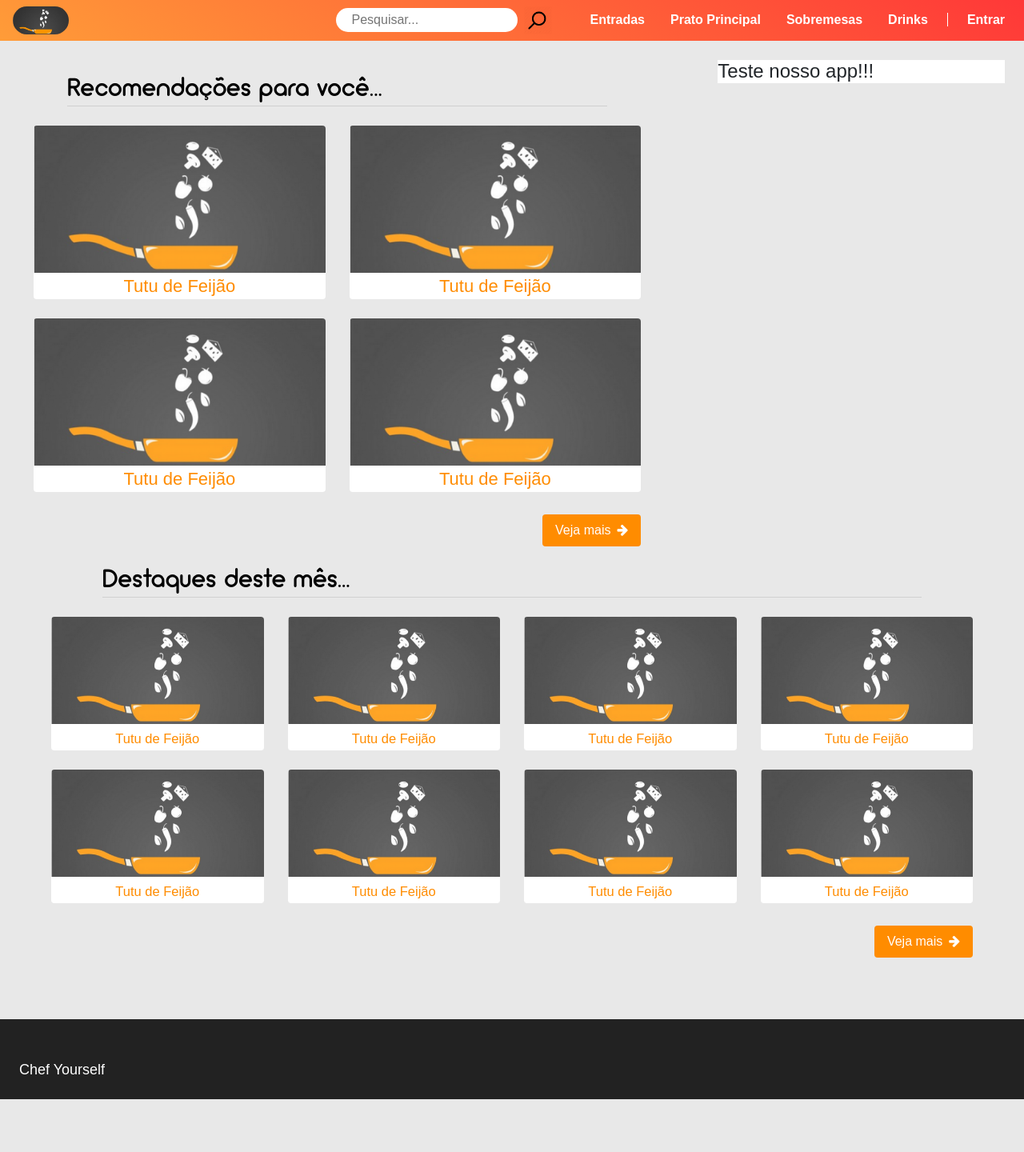
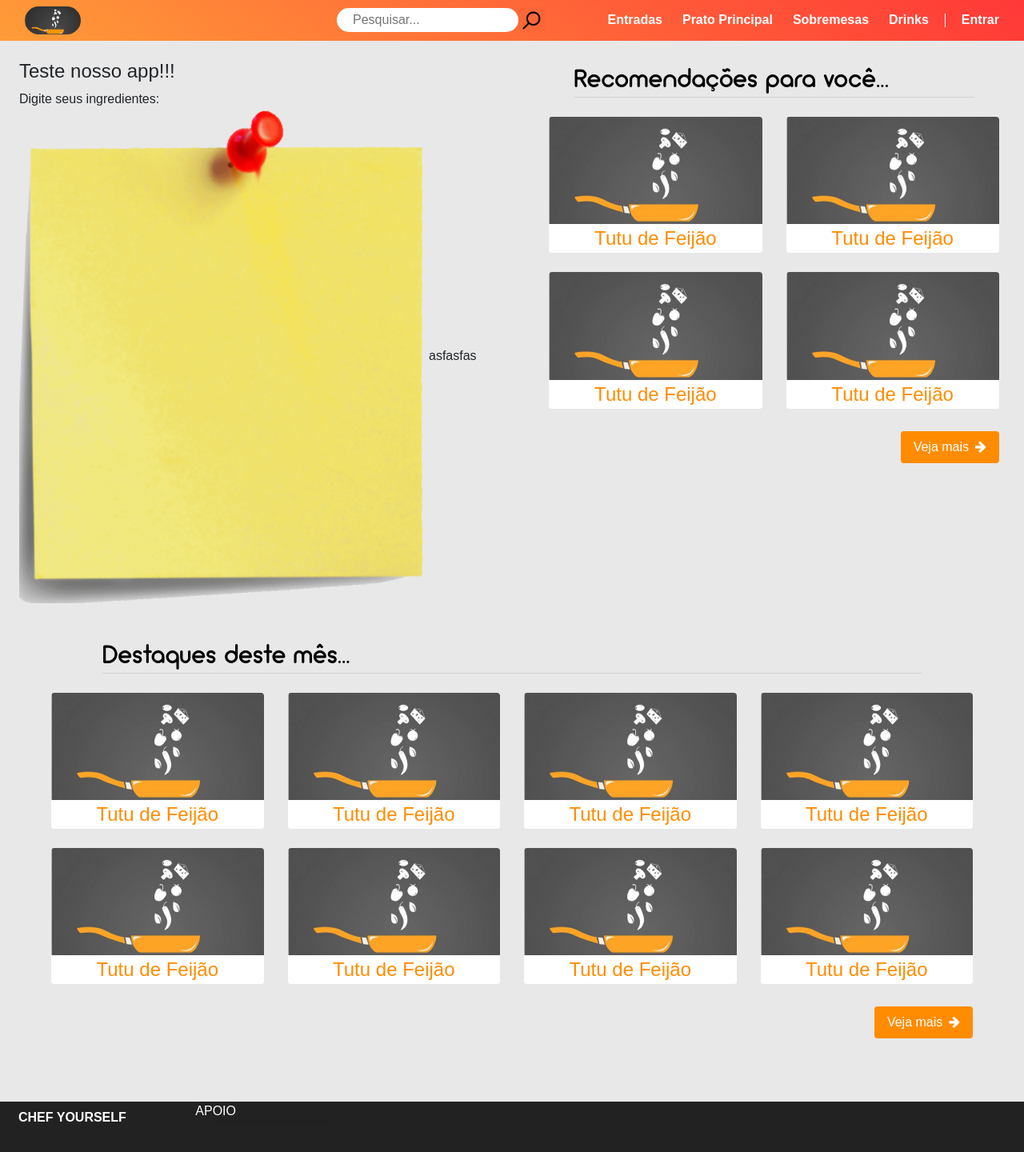
Before and after one commit to gustavo32/projeto-receita, a React (Create React App) app: page / in a window 1280 px wide. Shown: the top 1440 px of the page at 80% size. Before the commit the page ends 1374 px from the top, so only its background shows below. Built offline with nearby package versions, Linux system fonts and the light colour scheme.

Commit message:
Layout fixed and some features add.

```diff
--- a/package.json
+++ b/package.json
@@ -5,6 +5,7 @@
   "dependencies": {
     "bootstrap": "^4.1.3",
     "font-awesome": "^4.7.0",
+    "jquery": "^3.3.1",
     "react": "^16.4.2",
     "react-dom": "^16.4.2",
     "react-scripts": "1.1.4"
--- a/src/App.js
+++ b/src/App.js
@@ -11,17 +11,17 @@ class App extends Component {
 			<div>
 				<NavBar />
 				<div className="row">
-					<div role="main" className="col-md-8">
-						<PrimaryContent />
-					</div>
-					<aside className="col-md-4">
+					<div role="main" className="col-md-6 col-sm-12">
 						<div className="m-4">
 							<ComplementaryContent style={{ backgroundColor: "white" }} />
 						</div>
+					</div>
+					<aside className="col-md-6 col-sm-12">
+						<PrimaryContent />
 					</aside>
-				</div>
-				<div style={{ marginBottom: "6%" }}>
-					<OtherContent />
+					<div className="col-sm-12 col-md-12" style={{ marginBottom: "6%" }}>
+						<OtherContent />
+					</div>
 				</div>
 
 				<Footer />
--- a/src/components/complementaryContent.jsx
+++ b/src/components/complementaryContent.jsx
@@ -1,10 +1,22 @@
 import React, { Component } from "react";
+import note from "../imagens/note.png";
 
 class ComplementaryContent extends React.Component {
 	render() {
 		return (
-			<div style={{ backgroundColor: "#fff" }}>
-				<h4 className="mb-0">Teste nosso app!!!</h4>
+			<div>
+				<h4>Teste nosso app!!!</h4>
+				<span>Digite seus ingredientes:</span>
+				<div style={{ position: "relative", display: "inline-block" }}>
+					<img
+						src={note}
+						style={{
+							height: "77.33vh",
+							width: "64.00vh"
+						}}
+					/>
+					asfasfas
+				</div>
 			</div>
 		);
 	}
--- a/src/components/footer.jsx
+++ b/src/components/footer.jsx
@@ -4,12 +4,26 @@ class Footer extends React.Component {
 	render() {
 		return (
 			<div style={{ backgroundColor: "#222", height: 100 }}>
-				<span
-					className="text-white large m-4"
-					style={{ position: "relative", top: "50%", bottom: "50%" }}
-				>
-					Chef Yourself
-				</span>
+				<div className="container-fluid">
+					<div className="row">
+						<div
+							className="text-white large m-2 col-sm-2"
+							style={{
+								align: "center",
+								fontWeight: "bold"
+							}}
+						>
+							<span style={{ marginTop: "50%" }}>CHEF YOURSELF</span>
+						</div>
+						<div
+							className="text-white large col-sm-2"
+							style={{ position: "relative", top: "50%", bottom: "50%" }}
+						>
+							APOIO
+							<hr style={{ margin: "2px solid", color: "white" }} />
+						</div>
+					</div>
+				</div>
 			</div>
 		);
 	}
--- a/src/components/navbar.jsx
+++ b/src/components/navbar.jsx
@@ -8,49 +8,47 @@ class NavBar extends React.Component {
 			fontWeight: 550
 		};
 		return (
-			<nav className="navbar gradient-y-r">
+			<nav className="navbar navbar-expand-lg gradient-y-r">
+				<div className="container-fluid">
 					<img className="logo" src={logo} href="#" alt="logo" />
-				<div className="nav-inline">
+					<form action="/">
 						<input
 							type="search"
-						className="mr-2"
-						style={{ borderRadius: 100, paddingLeft: 20, height: 30 }}
+							className="hide-mobile"
+							style={{
+								borderRadius: 100,
+								paddingLeft: 20,
+								height: 30
+							}}
 							placeholder="Pesquisar..."
-						href="#!"
 						/>
+
+						<button
+							type="submit"
+							style={{ cursor: "pointer", background: "none" }}
+						>
+							<img src={search_icon} style={{ width: 35, height: 35 }} />
+						</button>
+					</form>
+
+					<div>
+						<a href="#!" className="hide-mobile">
+							<span>Entradas</span>
+						</a>
+						<a href="#!" className="hide-mobile">
+							<span>Prato Principal</span>
+						</a>
+						<a href="#!" className="hide-mobile">
+							<span>Sobremesas</span>
+						</a>
+						<a href="#!" className="hide-mobile">
+							<span style={{ paddingRight: 0 }}>Drinks</span>
+						</a>
+						<span className="vr hide-mobile" />
 						<a href="#!">
-						<img
-							className="mr-3"
-							style={{ width: 35, height: 35, cursor: "pointer" }}
-							src={search_icon}
-						/>
+							<span style={{ paddingRight: 0 }}>Entrar</span>
 						</a>
-					<a href="#!">
-						<span className="p-3 ml-3" style={font}>
-							Entradas
-						</span>
-					</a>
-					<a href="#!">
-						<span className="p-3" style={font}>
-							Prato Principal
-						</span>
-					</a>
-					<a href="#!">
-						<span className="p-3" style={font}>
-							Sobremesas
-						</span>
-					</a>
-					<a className="mr-2" href="#!">
-						<span className="p-3" style={font}>
-							Drinks
-						</span>
-					</a>
-					<span className="vr" />
-					<a href="#!">
-						<span className="ml-4 m-2" style={font}>
-							Entrar
-						</span>
-					</a>
+					</div>
 				</div>
 			</nav>
 		);
--- a/src/components/otherContent.jsx
+++ b/src/components/otherContent.jsx
@@ -4,14 +4,14 @@ import RecommendFrame from "./recommendFrame";
 class OtherContent extends React.Component {
 	state = {
 		frames: [
-			{ id: 0, size: 75 },
-			{ id: 1, size: 75 },
-			{ id: 2, size: 75 },
-			{ id: 3, size: 75 },
-			{ id: 4, size: 75 },
-			{ id: 5, size: 75 },
-			{ id: 6, size: 75 },
-			{ id: 7, size: 75 }
+			{ id: 0 },
+			{ id: 1 },
+			{ id: 2 },
+			{ id: 3 },
+			{ id: 4 },
+			{ id: 5 },
+			{ id: 6 },
+			{ id: 7 }
 		]
 	};
 	render() {
@@ -22,12 +22,8 @@ class OtherContent extends React.Component {
 				<div style={{ margin: "0 5% 0 5%" }}>
 					<div className="row mt-4">
 						{this.state.frames.map(frame => (
-							<div key={frame.id} className="col-md-3">
-								<RecommendFrame
-									key={frame.id}
-									fontSize={frame.size}
-									frame={frame}
-								/>
+							<div key={frame.id} className="col-lg-3 col-md-6 col-sm-12">
+								<RecommendFrame key={frame.id} frame={frame} />
 							</div>
 						))}
 					</div>
--- a/src/components/primaryContent.jsx
+++ b/src/components/primaryContent.jsx
@@ -4,12 +4,7 @@ import RecommendFrame from "./recommendFrame";
 
 class PrimaryContent extends React.Component {
 	state = {
-		frames: [
-			{ id: 0, size: 100 },
-			{ id: 1, size: 100 },
-			{ id: 2, size: 100 },
-			{ id: 3, size: 100 }
-		]
+		frames: [{ id: 0 }, { id: 1 }, { id: 2 }, { id: 3 }]
 	};
 	render() {
 		return (
@@ -19,12 +14,8 @@ class PrimaryContent extends React.Component {
 				<div style={{ margin: "0 5% 0 5%" }}>
 					<div className="row mt-4">
 						{this.state.frames.map(frame => (
-							<div key={frame.id} className="col-md-6">
-								<RecommendFrame
-									key={frame.id}
-									fontSize={frame.size}
-									frame={frame}
-								/>
+							<div key={frame.id} className="col-lg-6 col-sm-12">
+								<RecommendFrame key={frame.id} frame={frame} />
 							</div>
 						))}
 					</div>
--- a/src/components/recommendFrame.jsx
+++ b/src/components/recommendFrame.jsx
@@ -3,7 +3,6 @@ import logo from "../imagens/logo.png";
 
 class RecommendFrame extends React.Component {
 	render() {
-		const styles = { fontSize: this.props.fontSize + "%" };
 		return (
 			<div className="mb-4">
 				<div style={{ backgroundColor: "white", borderRadius: "4px" }}>
@@ -17,7 +16,7 @@ class RecommendFrame extends React.Component {
 							style={{ width: "100%", borderRadius: "4px 4px 0 0" }}
 						/>
 						<div
-							className="display-topright display-hover large off"
+							className="display-topright display-hover off"
 							style={{ right: 65 }}
 						>
 							<button
@@ -29,26 +28,26 @@ class RecommendFrame extends React.Component {
 							</button>
 						</div>
 						<div
-							className="display-middle display-hover large off"
-							style={{ top: "42%" }}
+							className="display-middle display-hover off"
+							style={{ top: "48%" }}
 						>
-							<div className="text-center animate-opacity" style={styles}>
+							<div className="text-center animate-opacity">
 								<i className="fa fa-clock-o">
 									<span style={{ paddingLeft: 8 }}>10 minutos</span>
 								</i>
 							</div>
 						</div>
 						<div
-							className="display-middle display-hover large off"
-							style={{ top: "58%" }}
+							className="display-middle display-hover off"
+							style={{ top: "64%" }}
 						>
-							<div className="text-center animate-opacity" style={styles}>
+							<div className="text-center animate-opacity">
 								<i className="fa fa-users">
 									<span style={{ paddingLeft: 10 }}>5 porções</span>
 								</i>
 							</div>
 						</div>
-						<div className="display-topright display-hover large off">
+						<div className="display-topright display-hover off">
 							<button
 								type="button"
 								className="animate-opacity btn margin round"
@@ -57,14 +56,12 @@ class RecommendFrame extends React.Component {
 								<i className="fa fa-heart text-red" />
 							</button>
 						</div>
-						<div className="display-bottomleft display-hover large text-white off">
-							<div className="padding animate-opacity" style={styles}>
-								Nome do Autor
-							</div>
+						<div className="display-bottomleft display-hover text-white off">
+							<div className="padding animate-opacity">Nome do Autor</div>
 						</div>
 					</div>
 					<div className="text-title">
-						<span style={styles}>Tutu de Feijão</span>
+						<span>Tutu de Feijão</span>
 					</div>
 				</div>
 			</div>
--- a/src/css/style.css
+++ b/src/css/style.css
@@ -72,8 +72,44 @@ a {
 	color: #fff;
 }
 
+a span {
+	font-weight: 550;
+	padding-right: 25px;
+}
+
 a:hover {
 	color: #d9d9d9;
+}
+
+form {
+	display: "inline-block";
+	margin-left: 20%;
+}
+
+@media only screen and (max-width: 980px) {
+	.hide-mobile {
+		display: none;
+	}
+}
+
+@media only screen and (max-width: 720px) {
+	.partial-hide-mobile {
+		width: 60%;
+	}
+	form {
+		margin: 0;
+	}
+
+	nav div,
+	nav form,
+	nav a,
+	nav span,
+	div a,
+	a span {
+		margin: 0;
+		padding: 0;
+		display: block-inline;
+	}
 }
 
 .logo {
@@ -92,6 +128,9 @@ a:visited {
 	text-align: center;
 	color: white;
 	border-left: 1px solid;
+	margin-left: 20px;
+	margin-right: 20px;
+	vertical-align: middle;
 }
 
 body {
@@ -108,7 +147,7 @@ hr {
 }
 
 .text-title {
-	font-size: 22px;
+	font-size: 150%;
 	text-align: center;
 	font-weight: 200;
 	color: #ff8c00;
@@ -118,10 +157,6 @@ hr {
 	position: absolute;
 	left: 0;
 	top: 0;
-}
-
-.large {
-	font-size: 18px !important;
 }
 
 .orange {
@@ -185,9 +220,13 @@ hr {
 	color: #2196f3 !important;
 }
 
-.text-center {
+div {
+	font-size: 100%;
+}
+
+div .text-center {
 	color: #fff;
-	font-size: 20px;
+	font-size: 85%;
 	background-color: #ff8c00;
 	font-weight: bold;
 	border-radius: 14px;
--- a/src/index.js
+++ b/src/index.js
@@ -5,6 +5,7 @@ import registerServiceWorker from "./registerServiceWorker";
 import "bootstrap/dist/css/bootstrap.css";
 import "./css/style.css";
 import "font-awesome/css/font-awesome.min.css";
+import "jquery/dist/jquery.min.js";
 
 ReactDOM.render(<App />, document.getElementById("root"));
 registerServiceWorker();
```
Also changed, not shown: src/imagens/note.png (added), 1 other file (tests, documents, lock files or other folders). Lines whose indentation alone changed are shown as unchanged.
